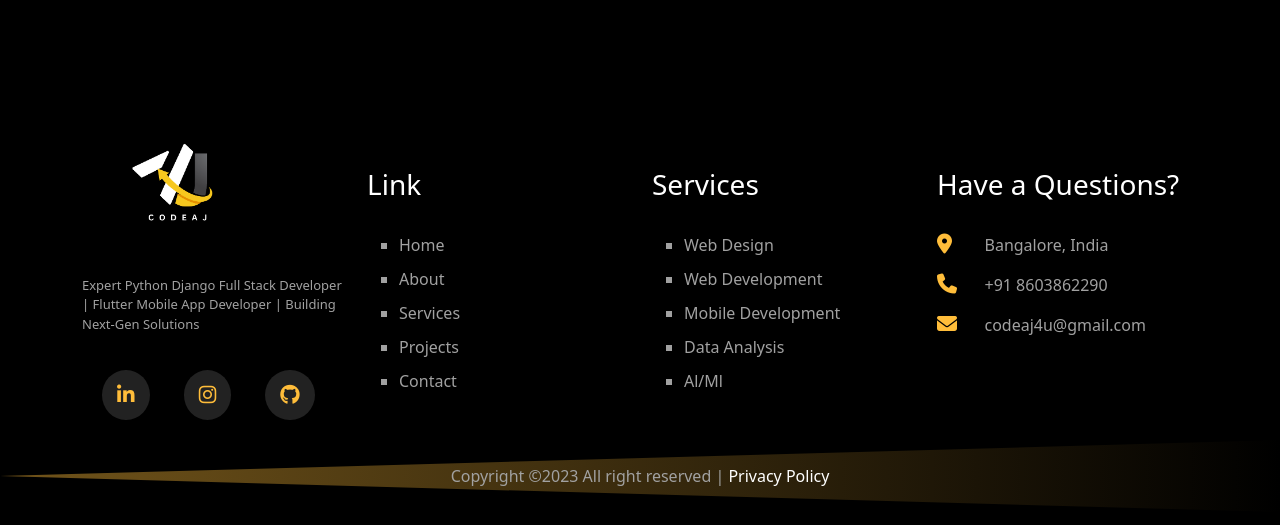
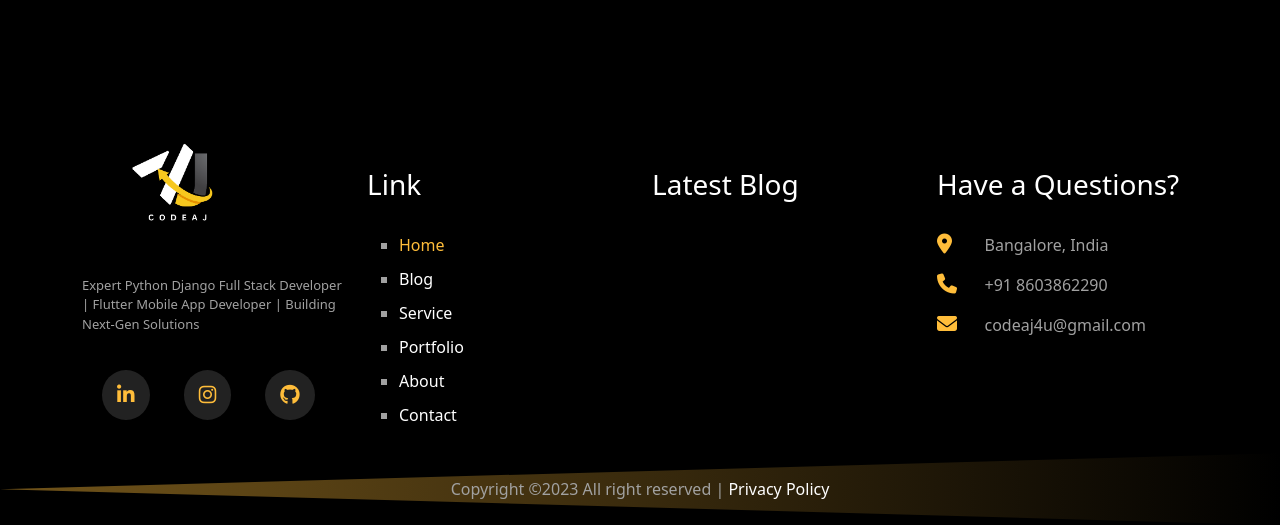
Before and after one commit to codeaj4u/codeajay-main, a Django app: page / in a window 1280 px wide. Shown: the part 5965-6490 px from the top of the page. Run offline with Django 4.2, Linux system fonts and the light colour scheme; data that the repository does not hold is empty; some libraries are stand-ins or nearby versions.

Commit message:
😊😊😊😊😊😊😊

```diff
--- a/account/views.py
+++ b/account/views.py
@@ -77,7 +77,8 @@ def contact(request):
 
     cat = blog_category.objects.all()
     all_blog = post_create.objects.all().order_by('-id')
-    return render(request, 'contact.html',{"blogs":all_blog,'cat':cat})
+    three_blog = post_create.objects.all().order_by('-id')[:3]
+    return render(request, 'contact.html',{"blogs":all_blog,'cat':cat,'tblog':three_blog})
 
 def about(request):
     if request.method == "POST":
@@ -102,7 +103,8 @@ def about(request):
 
     cat = blog_category.objects.all()
     all_blog = post_create.objects.all().order_by('-id')
-    return render(request, 'about.html' ,{"blogs":all_blog,'cat':cat})
+    three_blog = post_create.objects.all().order_by('-id')[:3]
+    return render(request, 'about.html' ,{"blogs":all_blog,'cat':cat,'tblog':three_blog})
 
 def privacy_policy(request):
     if request.method == "POST":
@@ -127,4 +129,5 @@ def privacy_policy(request):
 
     cat = blog_category.objects.all()
     all_blog = post_create.objects.all().order_by('-id')
-    return render(request, 'privacy-policy.html',{"blogs":all_blog,'cat':cat})
+    three_blog = post_create.objects.all().order_by('-id')[:3]
+    return render(request, 'privacy-policy.html',{"blogs":all_blog,'cat':cat,'tblog':three_blog})
--- a/templates/category.html
+++ b/templates/category.html
@@ -57,9 +57,9 @@
 
         <div class="row">
 
-            {% if tblog %}
+            {% if ttblog %}
 
-            {% for i in tblog %}
+            {% for i in ttblog %}
             <div class="col-md-6 col-lg-4 col-sm-12 mb-3">
 
                 <div class="card">
--- a/templates/index.html
+++ b/templates/index.html
@@ -2636,29 +2636,76 @@ a:hover{
                 <h3>Link</h3>
                 <br>
                 <ul>
-                    <li>Home</li>
-                    <li>About</li>
-                    <li>Services</li>
-                    <li>Projects</li>
-                    <li>Contact</li>
+
+
+
+                    <li><a class="home-active" href="{% url 'home' %}">Home</a></li>
+                        <li class="blognav"><a class="blog-active" href="/blog/{{blogs.0.slug}}">Blog</a></li>
+                        <li><a href="/#service">Service</a></li>
+                        <li><a href="/#portfolio">Portfolio</a></li>
+                        <li><a class="about-active" href="{% url 'about' %}">About</a></li>
+                        <li><a class="contact-active" href="{% url 'contact' %}">Contact</a></li>
+
+
                 </ul>
 
             </div>
+
+
+
+
+
+
+
+
+
+
+
 
 
             <div class="col-md-6 col-sm-12 col-lg-3">
                 <br><br><br>
-                <h3>Services</h3>
+                <h3>Latest Blog</h3>
                 <br>
-                <ul>
-                    <li>Web Design</li>
-                    <li>Web Development</li>
-                    <li>Mobile Development</li>
-                    <li>Data Analysis</li>
-                    <li>Al/Ml</li>
-                </ul>
-
-            </div>
+
+                <div class="row">
+
+                    {% for blog in tblog %}
+
+                    <div class="col-3 mb-3">
+
+                        {% if blog.image != "" %}
+
+                        <img src="{{blog.image.url}}" class="img-fluid immg" alt="{{blog.title}}">
+
+                        {% endif %}
+
+
+                    </div>
+
+                    <div class="col-8 mb-3 ">
+                        <p class="ttle"><a href="/blog/{{blog.slug}}">{{blog.title}}</a></p>
+                    </div>
+
+                    {% endfor %}
+
+
+
+                </div>
+
+            </div>
+
+
+
+
+
+
+
+
+
+
+
+
 
             <div class="col-md-6 col-sm-12 col-lg-3">
                 <br><br><br>
```
Also changed, not shown: projects/views.py (+4 -3 lines), templates/post.html (indentation only).
